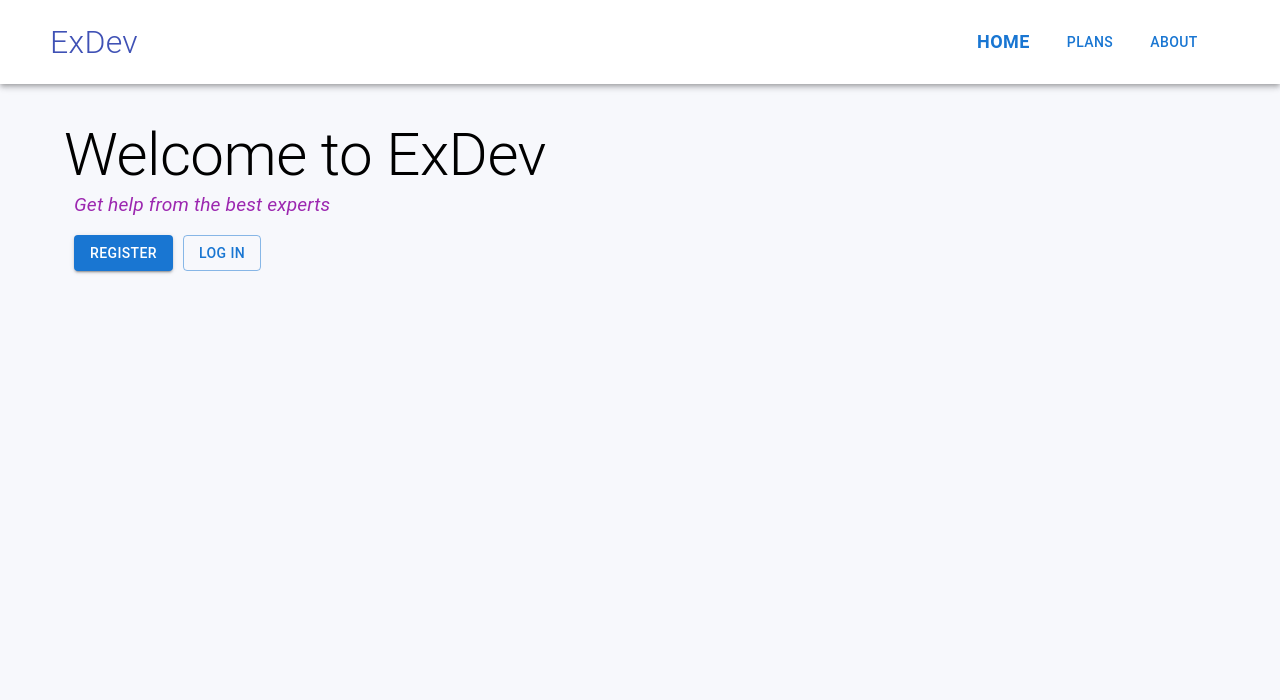
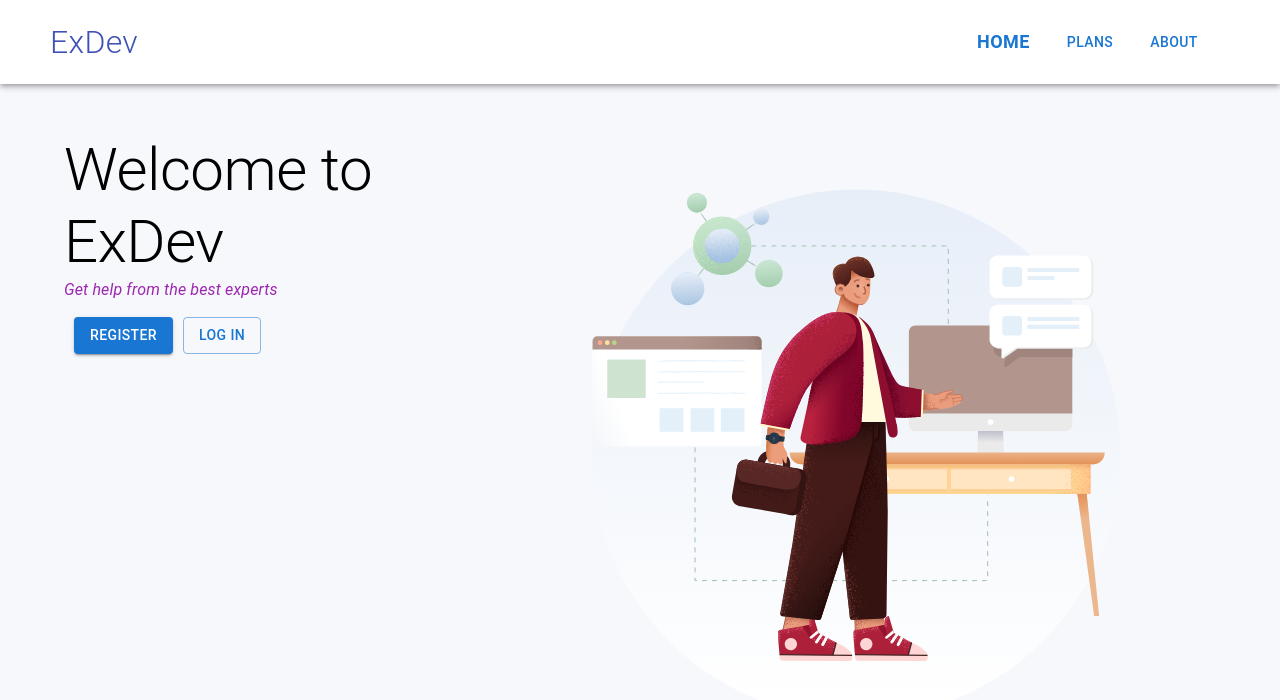
Before and after one commit to Expert-Developer-Finder/ExDevWeb, a React (Create React App) app in the folder client/: page / in a window 1280 px wide. Shown: the top 700 px of the page. Built offline with nearby package versions, Linux system fonts and the light colour scheme.

Commit message:
sgv at welcome page added

```diff
--- a/client/src/components/NavBar/NavBarWelcome/styles.js
+++ b/client/src/components/NavBar/NavBarWelcome/styles.js
@@ -29,11 +29,8 @@ export default makeStyles((theme) => ({
       width: 'auto',
     },
   },
-
   menuItem: {
     marginLeft: '20px',
   },
 
-
-
 }));
--- a/client/src/pages/WelcomeScreen/WelcomeScreen.jsx
+++ b/client/src/pages/WelcomeScreen/WelcomeScreen.jsx
@@ -6,13 +6,17 @@ const WelcomeScreen = () => {
   const classes = useStyles();
   return (
     <Container className={classes.container} >
-      <Typography variant='h2'>Welcome to ExDev</Typography>
-      <Typography color="secondary" className={classes.subtitle}  ><i> Get help from the best experts</i> </Typography>
-      <div className={classes.buttons}>
-        <Button className={classes.button}  variant='contained' >Register</Button>
-        <Button className={classes.button} variant='outlined'>Log In</Button>
+      <div >
+        <Typography variant='h2'>Welcome to ExDev</Typography>
+        <Typography color="secondary" className={classes.subtitle}  ><i> Get help from the best experts</i> </Typography>
+        <div className={classes.buttons}>
+          <Button className={classes.button}  variant='contained' >Register</Button>
+          <Button className={classes.button} variant='outlined'>Log In</Button>
 
+        </div>
       </div>
+      <img className={classes.img} src={require("../../assets/male01.svg")} />
+
     </Container>
   )
 }
--- a/client/src/pages/WelcomeScreen/styles.js
+++ b/client/src/pages/WelcomeScreen/styles.js
@@ -2,18 +2,26 @@ import { makeStyles } from '@material-ui/core/styles';
 
 export default makeStyles((theme) => ({
     container: {
-        marginTop: 35,
+        marginTop: 50,
+        display:"flex",
+        flexDirection:"row",
+        [theme.breakpoints.down('sm')]: {
+            flexDirection: 'column',
+          },
     },
-    subtitle: {
-        fontSize: "larger",
-        marginLeft:10
 
-    },
     buttons: {
         marginTop: 15,
 
     },
     button: {
         marginLeft:10,
+    },
+    img: {
+        alignSelf: "end",
+        [theme.breakpoints.down('sm')]: {
+            alignSelf: 'start',
+          },
+
     }
 }));
```
Also changed, not shown: client/src/assets/male01.svg (added).
